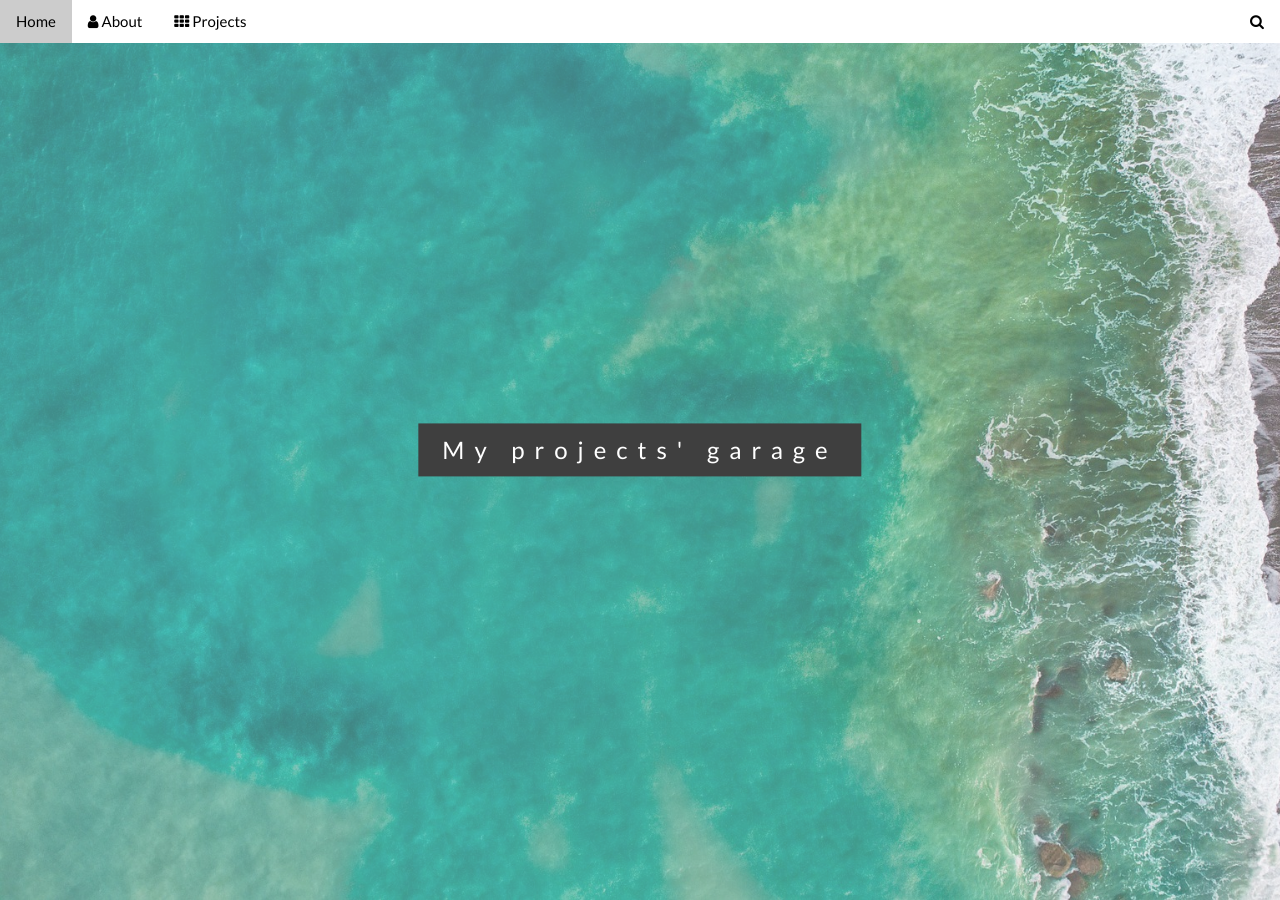
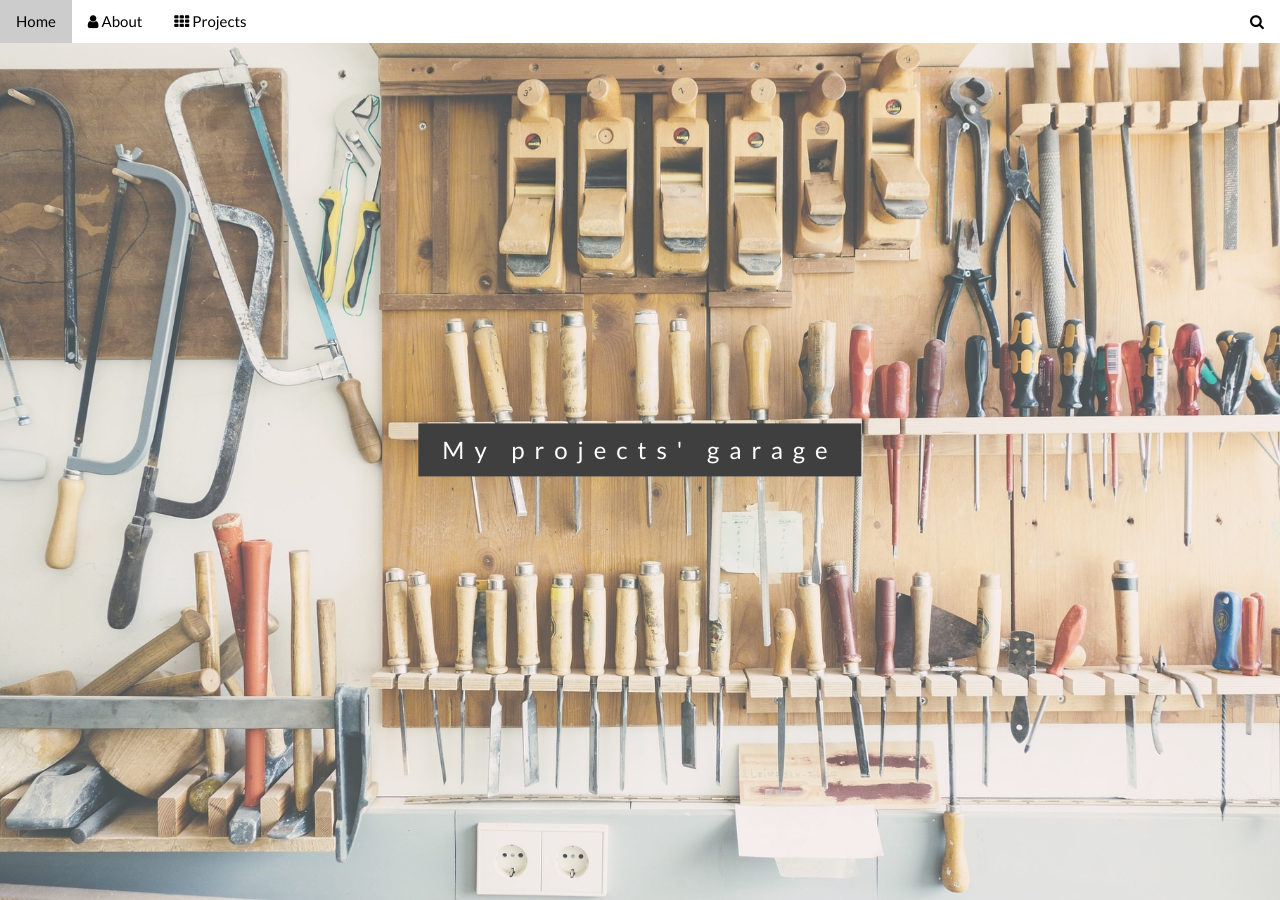
Before and after one commit to ptrmoli/ptrmoli.github.io, a Jekyll site: the page index.html, which Jekyll copies as it is, in a window 1280 px wide and 900 px high. Built offline with Jekyll 4.4.1, drawn with Linux system fonts in a browser that asks for light colours.

Commit message:
Update index.html

```diff
--- a/index.html
+++ b/index.html
@@ -25,7 +25,7 @@ body, html {
 
 /* First image (Logo. Full height) */
 .bgimg-1 {
-    background-image: url("https://ptrmoli.github.io/assets/images/sea-2755858_1920.jpg");
+    background-image: url("https://ptrmoli.github.io/assets/images/tools-690038_1920.jpg");
     min-height: 100%;
 }
 
```
